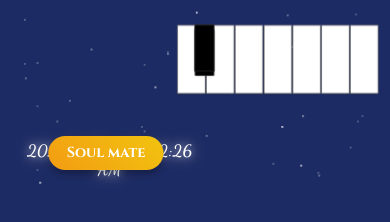
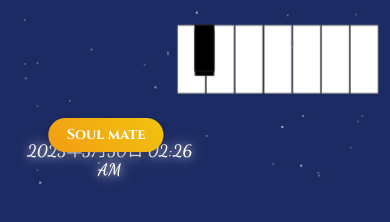
Before and after one commit to Ethannoma27/A-My-Love-Site-1.0NEW, a plain HTML site: page Eternal/5.30Mysoul/index.html in a window 390 px wide. Shown: the part 614-836 px from the top of the page. Drawn offline with Linux system fonts and the light colour scheme.

Commit message:
Replace 5.30Mysoul folder with updated version

```diff
--- a/Eternal/5.30Mysoul/index.html
+++ b/Eternal/5.30Mysoul/index.html
@@ -260,7 +260,7 @@
   .button {
         padding: 8px 20px; /* 缩小按钮尺寸 */
         font-size: 1em; /* 减小按钮文字大小 */
-        bottom: 15px; /* 更小的底部距离 */
+        bottom: 35px; /* 更小的底部距离 */
         margin-left: -45px; /* 调整居中偏移量 */
     }
 }
```
